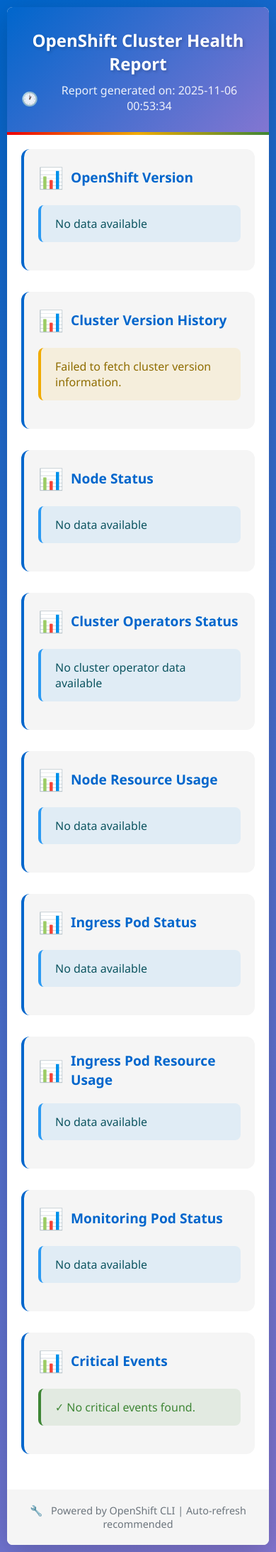
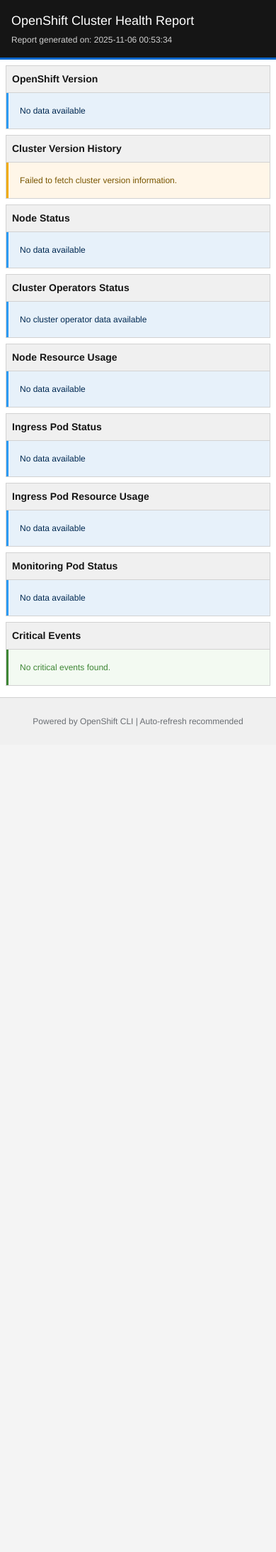
Before and after one commit to cragr/ocp-cluster-health, a PHP site: page / in a window 390 px wide. Shown: the whole page at 71% size. After the commit the page ends 1023 px from the top, so only its background shows below. Run offline with PHP 8.4, Linux system fonts and the light colour scheme.

Commit message:
Redesign with OpenShift Console 4.20 professional theme
This commit transforms the interface to match OpenShift Console 4.20
with a professional, compact design using authentic PatternFly v6
colors and styling guidelines.

Design Philosophy:
- Enterprise-grade, professional appearance
- Compact data presentation for operations efficiency
- Authentic OpenShift/PatternFly visual language
- Clean, minimal design without decorative elements

Color Scheme Updates (PatternFly v6):
- Primary Blue: #0066CC (brand color)
- Success: #3E8635 (green status)
- Danger: #C9190B (red status)
- Warning: #F0AB00 (yellow/gold status)
- Info: #2B9AF3 (blue status)
- Neutral backgrounds: #FFFFFF, #F0F0F0
- Text colors: #151515 (primary), #6A6E73 (muted)

Layout Improvements:
- Compact spacing system (4px, 8px, 16px, 24px, 32px)
- Reduced padding throughout for denser information
- Smaller font sizes (12px, 14px, 16px)
- Tables with minimal padding (8px cells vs 12-15px)
- Sections tighter together (16px margins vs 30px)
- No rounded corners (sharp, professional edges)
- Flat design without gradients

Typography:
- Red Hat fonts (RedHatText, Red Hat Mono)
- Consistent font sizing system
- Proper weight hierarchy (400, 500, 600)
- Better line heights for readability

Components:
- Header: Dark background (#151515) with blue accent
- Progress bar: Simple blue line (3px)
- Tables: Light gray headers, minimal borders
- Status badges: Small, compact (2px/8px padding)
- Alerts: Subtle backgrounds with left border accent
- Loading states: Simple blue sweep animation

Removed:
- All emoji icons for professional appearance
- Gradient backgrounds and effects
- Excessive padding and whitespace
- Decorative shadows and animations
- Rounded corners and card styling

Benefits:
- More professional enterprise appearance
- Matches OpenShift Console visual language
- More data visible without scrolling
- Cleaner, more focused interface
- Better for operations dashboards
- Print-friendly styling included

```diff
--- a/data.php
+++ b/data.php
@@ -188,9 +188,9 @@ try {
             $critical_events = shell_exec("oc get events --all-namespaces | grep -E 'Critical'");
 
             if ($critical_events === null || trim($critical_events) === '') {
-                $response['html'] = "<div class='alert alert-success'>✓ No critical events found.</div>";
+                $response['html'] = "<div class='alert alert-success'>No critical events found.</div>";
             } else {
-                $response['html'] = "<div class='alert alert-danger'>⚠ Critical events detected!</div>";
+                $response['html'] = "<div class='alert alert-danger'>Critical events detected</div>";
                 $response['html'] .= "<pre class='raw-output'>" . htmlspecialchars($critical_events) . "</pre>";
             }
             $response['success'] = true;
--- a/styles.css
+++ b/styles.css
@@ -1,34 +1,46 @@
-/* Modern OpenShift Cluster Health Report Styles */
-/* Colors based on OpenShift Console and PatternFly Design System */
+/* OpenShift Cluster Health Report - Professional Design */
+/* Based on OpenShift Console 4.20 and PatternFly v6 */
 
 :root {
-    /* OpenShift/PatternFly Brand Colors */
-    --primary-color: #06c;
-    --brand-red: #EE0000;
-    --brand-blue: #0066cc;
+    /* PatternFly v6 Brand Colors */
+    --pf-color-blue-400: #0066CC;
+    --pf-color-blue-500: #004080;
 
-    /* Status Colors from OpenShift Console */
-    --success-color: #3e8635;
-    --warning-color: #F0AB00;
-    --danger-color: #EE0000;
-    --info-color: #2b9af3;
+    /* Status Colors - PatternFly v6 */
+    --pf-status-success: #3E8635;
+    --pf-status-success-bg: #F3FAF2;
+    --pf-status-danger: #C9190B;
+    --pf-status-danger-bg: #FAEAE8;
+    --pf-status-warning: #F0AB00;
+    --pf-status-warning-bg: #FFF6E8;
+    --pf-status-info: #2B9AF3;
+    --pf-status-info-bg: #E7F1FA;
 
-    /* Resource Colors from OpenShift Console */
-    --color-pod: #009596;
-    --color-node: #8476d1;
-    --color-container: #2b9af3;
-    --color-application: #3e8635;
-    --color-service: #6ca100;
+    /* Neutral/Background Colors */
+    --pf-background-color: #FFFFFF;
+    --pf-background-light: #F0F0F0;
+    --pf-border-color: #D2D2D2;
+    --pf-border-color-dark: #C7C7C7;
+    --pf-text-color: #151515;
+    --pf-text-color-muted: #6A6E73;
 
-    /* Neutral Colors */
-    --light-bg: #f5f5f5;
-    --dark-text: #151515;
-    --border-color: #d2d2d2;
-    --card-shadow: 0 2px 8px rgba(0,0,0,0.1);
-    --hover-shadow: 0 4px 16px rgba(0,0,0,0.15);
+    /* Spacing */
+    --pf-spacer-xs: 4px;
+    --pf-spacer-sm: 8px;
+    --pf-spacer-md: 16px;
+    --pf-spacer-lg: 24px;
+    --pf-spacer-xl: 32px;
 
-    /* Loading Progress */
-    --progress-height: 4px;
+    /* Typography */
+    --pf-font-size-sm: 12px;
+    --pf-font-size-md: 14px;
+    --pf-font-size-lg: 16px;
+    --pf-font-size-xl: 18px;
+    --pf-font-size-2xl: 20px;
+
+    /* Shadows */
+    --pf-shadow-sm: 0 1px 2px 0 rgba(3, 3, 3, 0.12);
+    --pf-shadow-md: 0 2px 4px 0 rgba(3, 3, 3, 0.12);
 }
 
 * {
@@ -38,20 +50,20 @@
 }
 
 body {
-    font-family: 'RedHatDisplay', 'Overpass', 'Segoe UI', Tahoma, Geneva, Verdana, sans-serif;
-    background: linear-gradient(135deg, var(--brand-blue) 0%, var(--color-node) 100%);
-    min-height: 100vh;
-    padding: 20px;
-    color: var(--dark-text);
+    font-family: 'RedHatText', 'Overpass', 'Helvetica Neue', Helvetica, Arial, sans-serif;
+    background: var(--pf-background-light);
+    color: var(--pf-text-color);
+    font-size: var(--pf-font-size-md);
+    line-height: 1.5;
+    padding: 0;
+    margin: 0;
 }
 
 .container {
-    max-width: 1400px;
-    margin: 0 auto;
-    background: white;
-    border-radius: 16px;
-    box-shadow: 0 10px 40px rgba(0,0,0,0.2);
-    overflow: hidden;
+    max-width: 100%;
+    margin: 0;
+    background: var(--pf-background-color);
+    min-height: 100vh;
 }
 
 /* Loading Progress Bar */
@@ -60,11 +72,10 @@ body {
     top: 0;
     left: 0;
     width: 0%;
-    height: var(--progress-height);
-    background: linear-gradient(90deg, var(--brand-red), var(--warning-color), var(--success-color));
+    height: 3px;
+    background: var(--pf-color-blue-400);
     transition: width 0.3s ease;
     z-index: 9999;
-    box-shadow: 0 2px 4px rgba(238, 0, 0, 0.3);
 }
 
 .progress-bar.complete {
@@ -72,153 +83,95 @@ body {
     transition: opacity 0.5s ease 0.3s;
 }
 
-/* Header Styles */
+/* Header */
 .header {
-    background: linear-gradient(135deg, var(--brand-blue) 0%, var(--color-node) 100%);
+    background: var(--pf-text-color);
     color: white;
-    padding: 40px;
-    text-align: center;
-    position: relative;
-}
-
-.header::after {
-    content: '';
-    position: absolute;
-    bottom: 0;
-    left: 0;
-    right: 0;
-    height: 4px;
-    background: linear-gradient(90deg, var(--brand-red), var(--warning-color), var(--success-color));
+    padding: var(--pf-spacer-lg) var(--pf-spacer-xl);
+    border-bottom: 3px solid var(--pf-color-blue-400);
 }
 
 .header h1 {
-    font-size: 2.5rem;
-    font-weight: 700;
-    margin-bottom: 10px;
-    text-shadow: 2px 2px 4px rgba(0,0,0,0.2);
+    font-size: var(--pf-font-size-2xl);
+    font-weight: 400;
+    margin-bottom: var(--pf-spacer-xs);
 }
 
 .header .timestamp {
-    font-size: 1rem;
-    opacity: 0.9;
-    display: flex;
-    align-items: center;
-    justify-content: center;
-    gap: 8px;
-}
-
-.header .timestamp::before {
-    content: '🕐';
-    font-size: 1.2rem;
+    font-size: var(--pf-font-size-sm);
+    opacity: 0.8;
+    font-weight: 400;
 }
 
 /* Content Area */
 .content {
-    padding: 40px;
+    padding: var(--pf-spacer-lg);
+    max-width: 1600px;
+    margin: 0 auto;
 }
 
-/* Section Styles */
+/* Section Styles - Compact and Professional */
 .section {
-    margin-bottom: 30px;
-    background: var(--light-bg);
-    border-radius: 12px;
-    padding: 25px;
-    transition: all 0.3s ease;
-    border-left: 4px solid var(--primary-color);
-    opacity: 1;
-    transform: translateY(0);
+    margin-bottom: var(--pf-spacer-md);
+    background: var(--pf-background-color);
+    border: 1px solid var(--pf-border-color);
+    border-radius: 0;
+    transition: box-shadow 0.2s ease;
 }
 
 .section:hover {
-    box-shadow: var(--hover-shadow);
-    transform: translateY(-2px);
+    box-shadow: var(--pf-shadow-md);
 }
 
-.section.loading {
-    min-height: 100px;
-    position: relative;
-    overflow: hidden;
+.section h2 {
+    color: var(--pf-text-color);
+    font-size: var(--pf-font-size-lg);
+    font-weight: 600;
+    padding: var(--pf-spacer-md) var(--pf-spacer-md);
+    margin: 0;
+    background: var(--pf-background-light);
+    border-bottom: 1px solid var(--pf-border-color);
 }
 
+.section-content {
+    padding: 0;
+}
+
+/* Loading State */
 .section.loading .section-content {
-    opacity: 0.6;
+    padding: var(--pf-spacer-md);
+    min-height: 60px;
 }
 
 .section.loading::before {
     content: '';
     position: absolute;
     top: 0;
-    left: -150%;
-    width: 150%;
-    height: 100%;
-    background: linear-gradient(
-        90deg,
-        transparent 0%,
-        rgba(0, 102, 204, 0.1) 25%,
-        rgba(132, 118, 209, 0.15) 50%,
-        rgba(0, 102, 204, 0.1) 75%,
-        transparent 100%
-    );
-    animation: shimmer 2s infinite;
-    z-index: 1;
-    pointer-events: none;
+    left: 0;
+    right: 0;
+    height: 2px;
+    background: linear-gradient(90deg, transparent, var(--pf-color-blue-400), transparent);
+    animation: loading-sweep 1.5s ease-in-out infinite;
 }
 
-@keyframes shimmer {
+@keyframes loading-sweep {
     0% {
-        left: -150%;
+        transform: translateX(-100%);
     }
     100% {
-        left: 100%;
+        transform: translateX(100%);
     }
 }
 
-.section.loading::after {
-    content: '⏳';
-    position: absolute;
-    top: 50%;
-    right: 25px;
-    transform: translateY(-50%);
-    font-size: 1.5rem;
-    opacity: 0.5;
-    animation: pulse 1.5s ease-in-out infinite;
-    z-index: 2;
-}
-
-@keyframes pulse {
-    0%, 100% {
-        opacity: 0.3;
-        transform: translateY(-50%) scale(1);
-    }
-    50% {
-        opacity: 0.7;
-        transform: translateY(-50%) scale(1.1);
-    }
-}
-
-.section h2 {
-    color: var(--primary-color);
-    font-size: 1.5rem;
-    margin-bottom: 20px;
-    display: flex;
-    align-items: center;
-    gap: 10px;
-}
-
-.section h2::before {
-    content: '📊';
-    font-size: 1.8rem;
-}
-
-/* Status Badge */
+/* Status Badges - Compact PatternFly Style */
 .status-badge {
     display: inline-block;
-    padding: 4px 12px;
-    border-radius: 20px;
-    font-size: 0.85rem;
-    font-weight: 600;
-    text-transform: uppercase;
-    letter-spacing: 0.5px;
+    padding: 2px 8px;
+    border-radius: 3px;
+    font-size: var(--pf-font-size-sm);
+    font-weight: 500;
+    text-transform: capitalize;
+    line-height: 1.4;
 }
 
 .status-ready,
@@ -226,268 +179,182 @@ body {
 .status-running,
 .status-completed,
 .status-true {
-    background-color: rgba(62, 134, 53, 0.15);
-    color: var(--success-color);
-    border: 1px solid var(--success-color);
+    background-color: var(--pf-status-success-bg);
+    color: var(--pf-status-success);
 }
 
 .status-notready,
 .status-degraded,
 .status-progressing,
 .status-false {
-    background-color: rgba(240, 171, 0, 0.15);
-    color: #8f6d00;
-    border: 1px solid var(--warning-color);
+    background-color: var(--pf-status-warning-bg);
+    color: #795600;
 }
 
 .status-failed,
 .status-error,
 .status-critical {
-    background-color: rgba(238, 0, 0, 0.15);
-    color: var(--danger-color);
-    border: 1px solid var(--danger-color);
+    background-color: var(--pf-status-danger-bg);
+    color: var(--pf-status-danger);
 }
 
-/* Table Styles */
+/* Compact Table Styles */
 .data-table {
     width: 100%;
     border-collapse: collapse;
-    background: white;
-    border-radius: 8px;
-    overflow: hidden;
-    box-shadow: 0 2px 4px rgba(0,0,0,0.05);
+    font-size: var(--pf-font-size-sm);
+    background: var(--pf-background-color);
 }
 
 .data-table thead {
-    background: linear-gradient(135deg, var(--brand-blue) 0%, var(--color-node) 100%);
-    color: white;
+    background: var(--pf-background-light);
+    border-bottom: 2px solid var(--pf-border-color-dark);
 }
 
 .data-table th {
-    padding: 15px;
+    padding: var(--pf-spacer-sm) var(--pf-spacer-md);
     text-align: left;
     font-weight: 600;
     text-transform: uppercase;
-    font-size: 0.85rem;
+    font-size: var(--pf-font-size-sm);
     letter-spacing: 0.5px;
+    color: var(--pf-text-color-muted);
+    white-space: nowrap;
 }
 
 .data-table td {
-    padding: 12px 15px;
-    border-bottom: 1px solid var(--border-color);
+    padding: var(--pf-spacer-sm) var(--pf-spacer-md);
+    border-bottom: 1px solid var(--pf-border-color);
+    vertical-align: middle;
 }
 
 .data-table tbody tr {
-    transition: background-color 0.2s ease;
+    transition: background-color 0.15s ease;
 }
 
 .data-table tbody tr:hover {
-    background-color: #f8f9fa;
+    background-color: #F5F5F5;
 }
 
 .data-table tbody tr:last-child td {
     border-bottom: none;
 }
 
-/* Pre-formatted text for raw output */
+/* Pre-formatted Output - More Compact */
 .raw-output {
-    background: #2d2d2d;
-    color: #f8f8f2;
-    padding: 20px;
-    border-radius: 8px;
+    background: #1E1E1E;
+    color: #D4D4D4;
+    padding: var(--pf-spacer-md);
     overflow-x: auto;
-    font-family: 'Courier New', monospace;
-    font-size: 0.9rem;
-    line-height: 1.5;
-    box-shadow: inset 0 2px 4px rgba(0,0,0,0.2);
+    font-family: 'Red Hat Mono', 'Courier New', monospace;
+    font-size: var(--pf-font-size-sm);
+    line-height: 1.4;
+    margin: 0;
+    border-radius: 0;
 }
 
-/* Status Summary Cards */
-.status-summary {
-    display: grid;
-    grid-template-columns: repeat(auto-fit, minmax(200px, 1fr));
-    gap: 20px;
-    margin-bottom: 30px;
-}
-
-.status-card {
-    background: white;
-    padding: 25px;
-    border-radius: 12px;
-    text-align: center;
-    box-shadow: var(--card-shadow);
-    transition: all 0.3s ease;
-    border-top: 4px solid;
-}
-
-.status-card:hover {
-    transform: translateY(-5px);
-    box-shadow: var(--hover-shadow);
-}
-
-.status-card.success {
-    border-top-color: var(--success-color);
-}
-
-.status-card.warning {
-    border-top-color: var(--warning-color);
-}
-
-.status-card.danger {
-    border-top-color: var(--danger-color);
-}
-
-.status-card .icon {
-    font-size: 3rem;
-    margin-bottom: 10px;
-}
-
-.status-card .value {
-    font-size: 2rem;
-    font-weight: 700;
-    margin-bottom: 5px;
-}
-
-.status-card .label {
-    color: #6c757d;
-    font-size: 0.9rem;
-    text-transform: uppercase;
-    letter-spacing: 0.5px;
-}
-
-/* Alert/Message Styles */
+/* Alert Messages - PatternFly Style */
 .alert {
-    padding: 15px 20px;
-    border-radius: 8px;
-    margin-bottom: 20px;
+    padding: var(--pf-spacer-md);
+    margin: 0;
     display: flex;
-    align-items: center;
-    gap: 10px;
+    align-items: flex-start;
+    gap: var(--pf-spacer-sm);
+    font-size: var(--pf-font-size-sm);
+    border-left: 3px solid;
 }
 
 .alert-info {
-    background-color: rgba(43, 154, 243, 0.1);
-    color: #0c5460;
-    border-left: 4px solid var(--info-color);
+    background-color: var(--pf-status-info-bg);
+    color: #002952;
+    border-left-color: var(--pf-status-info);
 }
 
 .alert-success {
-    background-color: rgba(62, 134, 53, 0.1);
-    color: var(--success-color);
-    border-left: 4px solid var(--success-color);
+    background-color: var(--pf-status-success-bg);
+    color: var(--pf-status-success);
+    border-left-color: var(--pf-status-success);
 }
 
 .alert-warning {
-    background-color: rgba(240, 171, 0, 0.1);
-    color: #8f6d00;
-    border-left: 4px solid var(--warning-color);
+    background-color: var(--pf-status-warning-bg);
+    color: #795600;
+    border-left-color: var(--pf-status-warning);
 }
 
 .alert-danger {
-    background-color: rgba(238, 0, 0, 0.1);
-    color: var(--danger-color);
-    border-left: 4px solid var(--danger-color);
+    background-color: var(--pf-status-danger-bg);
+    color: var(--pf-status-danger);
+    border-left-color: var(--pf-status-danger);
 }
 
-/* Resource Usage Meter */
-.resource-meter {
-    background: #e9ecef;
-    height: 24px;
-    border-radius: 12px;
-    overflow: hidden;
-    position: relative;
-}
-
-.resource-meter-fill {
-    height: 100%;
-    border-radius: 12px;
-    transition: width 0.3s ease;
-    display: flex;
-    align-items: center;
-    justify-content: center;
-    color: white;
-    font-size: 0.75rem;
-    font-weight: 600;
-}
-
-.resource-meter-fill.low {
-    background: linear-gradient(90deg, var(--success-color), var(--color-service));
-}
-
-.resource-meter-fill.medium {
-    background: linear-gradient(90deg, var(--warning-color), #ec7a08);
-}
-
-.resource-meter-fill.high {
-    background: linear-gradient(90deg, var(--danger-color), #a30000);
+/* Footer - Minimal */
+.footer {
+    text-align: center;
+    padding: var(--pf-spacer-lg);
+    background: var(--pf-background-light);
+    color: var(--pf-text-color-muted);
+    font-size: var(--pf-font-size-sm);
+    border-top: 1px solid var(--pf-border-color);
 }
 
 /* Responsive Design */
+@media (max-width: 1200px) {
+    .content {
+        padding: var(--pf-spacer-md);
+    }
+}
+
 @media (max-width: 768px) {
     body {
-        padding: 10px;
-    }
-
-    .container {
-        border-radius: 8px;
+        font-size: var(--pf-font-size-sm);
     }
 
     .header {
-        padding: 30px 20px;
+        padding: var(--pf-spacer-md);
     }
 
     .header h1 {
-        font-size: 1.8rem;
+        font-size: var(--pf-font-size-xl);
     }
 
     .content {
-        padding: 20px;
+        padding: var(--pf-spacer-sm);
     }
 
     .section {
-        padding: 20px;
+        margin-bottom: var(--pf-spacer-sm);
+    }
+
+    .section h2 {
+        font-size: var(--pf-font-size-md);
+        padding: var(--pf-spacer-sm);
     }
 
     .data-table {
-        font-size: 0.85rem;
+        font-size: 11px;
+        display: block;
+        overflow-x: auto;
     }
 
     .data-table th,
     .data-table td {
-        padding: 10px 8px;
-    }
-
-    .status-summary {
-        grid-template-columns: 1fr;
+        padding: var(--pf-spacer-xs) var(--pf-spacer-sm);
     }
 }
 
-@media (max-width: 480px) {
-    .header h1 {
-        font-size: 1.5rem;
+/* Print Styles */
+@media print {
+    .progress-bar,
+    .footer {
+        display: none;
     }
 
-    .section h2 {
-        font-size: 1.2rem;
+    .section {
+        page-break-inside: avoid;
     }
 
-    .data-table {
-        display: block;
-        overflow-x: auto;
+    body {
+        background: white;
     }
 }
-
-
-/* Footer */
-.footer {
-    text-align: center;
-    padding: 20px;
-    background: var(--light-bg);
-    color: #6c757d;
-    font-size: 0.9rem;
-}
-
-.footer::before {
-    content: '🔧';
-    margin-right: 8px;
-}
```
Also changed, not shown: README.md.
